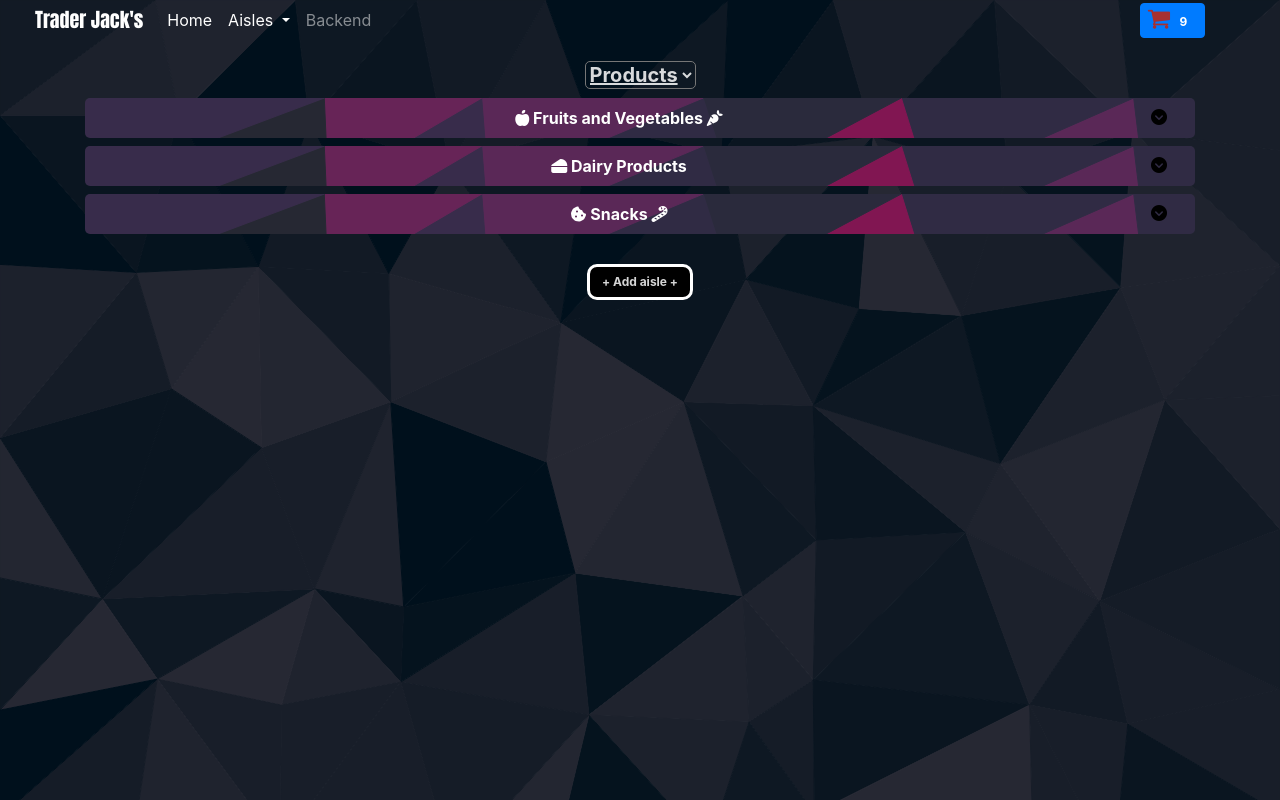
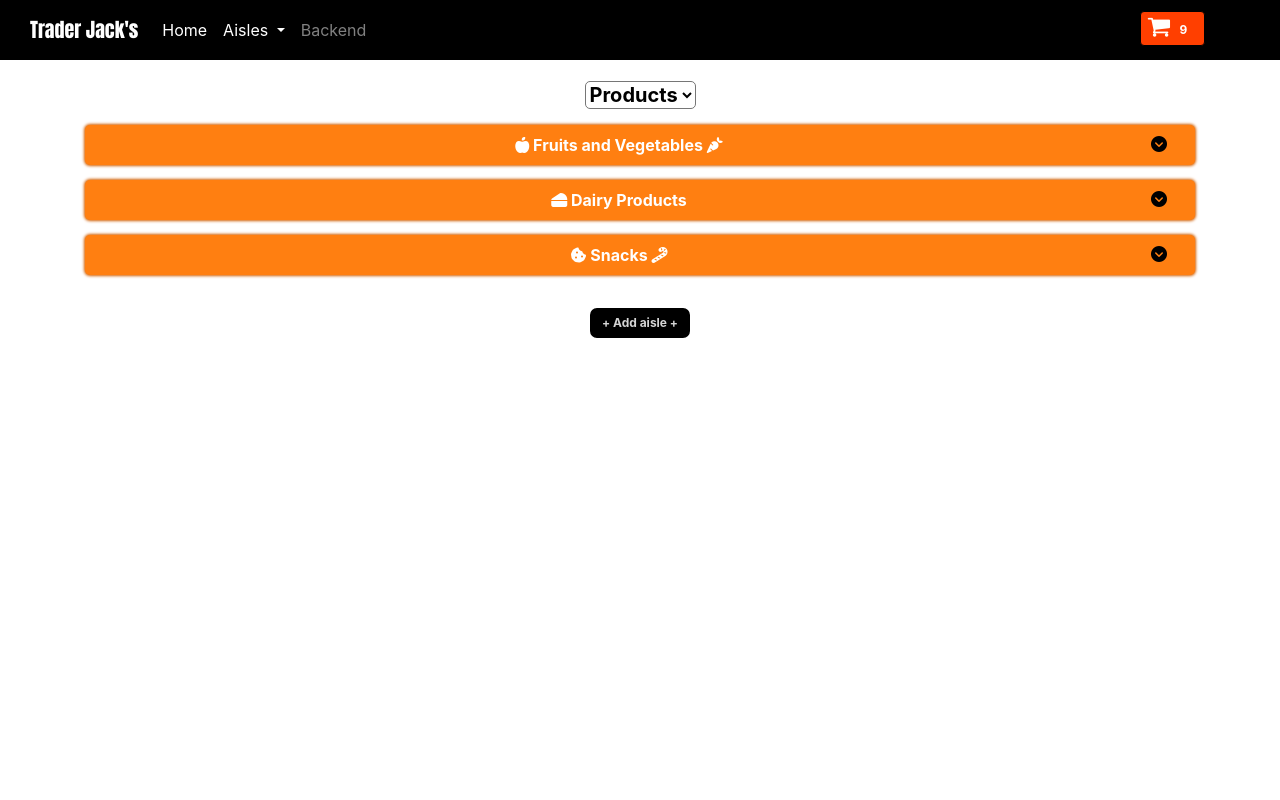
Before and after one commit to SOEN-287-Project/Assignment-1, a PHP site: page /backend.html in a window 1280 px wide. Run offline with PHP 8.4, Linux system fonts and the light colour scheme; some libraries are stand-ins or nearby versions.

Commit message:
New overall style

```diff
--- a/Components/navbar.html
+++ b/Components/navbar.html
@@ -3,7 +3,7 @@
     <div class="container-fluid">
 
         <!--Grocery Store name -->
-        <a class="navbar-brand brand" href="index.html">Trader Jack's</a>
+        <a class="navbar-brand brand" href="../index.html">Trader Jack's</a>
 
         <!--Shopping Cart Icon with number of items displayed (set elementById #nb_items_cart) -->
         <span>
@@ -23,7 +23,7 @@
         <div class="collapse navbar-collapse" id="navbarLinks">
           <ul class="navbar-nav me-auto mb-2 mb-lg-0">
             <li class="nav-item">
-              <a class="nav-link active" aria-current="page" href="index.html">Home</a>
+              <a class="nav-link active" aria-current="page" href="../index.html">Home</a>
             </li>
             <li class="nav-item">
               <div class="dropdown">
@@ -38,7 +38,7 @@
                 </ul>
               </div>
             <li class="nav-item">
-              <a class="nav-link" href="backend.html">Backend</a>
+              <a class="nav-link" href="../backend.html">Backend</a>
             </li>
           </ul>
 
--- a/index.html
+++ b/index.html
@@ -26,10 +26,10 @@
 
 
     <!--Custom Stylesheets-->
-    <link rel="stylesheet" href="styles\style.css">
+    <link rel="stylesheet" href="styles/style.css">
 
     <!--Custom Stylesheets-->
-    <script src="Javascript\backend.js"></script>
+    <script src="Javascript/backend.js"></script>
 
 
     <!--Grocery Store name -->
--- a/styles/style.css
+++ b/styles/style.css
@@ -4,15 +4,19 @@ html, body {
 }
 
 body{
-    background-image: url("../images/background/haikei_background.svg");    /* 262833 and 00101C */
-    color:white;
+    /*background-image: url("../images/background/haikei_background.svg");    /* 262833 and 00101C */
+    color: #FFFFFC;
     background-size:cover;
-
 }
 
 
 
  /* Navbar */
+
+ .container-fluid{
+    background-color: black;
+    padding: 10px;
+ }
 
  .navbar-toggler{
      margin-right: 12px;
@@ -37,8 +41,14 @@ body{
 
  }
 
+ .btn-primary{
+     background-color: #FF3F00;
+     border-color: black;
+ }
+
  .cart_btn{
      margin: 3px 0px;
+     margin-top: 11px;
      padding: 2px 12px 4px 7px;
      position: absolute;
      right:75px;
@@ -47,11 +57,12 @@ body{
  }
  .cart_icon{
     font-size:24px;
-    color:rgb(167, 48, 48);
+    color:#FFFFFC;
  }
 
  .cart_btn:hover{
-    background:black;
+    background:#FF7F11;
+    border-color: black;
  }
 
  .cart_btn:hover .cart_icon{
@@ -94,10 +105,9 @@ body{
  }
 
  .select_styles{
-    text-decoration: underline;
     font-weight: bold;
     background-color: transparent;
-    color:rgba(255, 255, 255, 0.843);
+    color:black;
     cursor:pointer;
     border-radius: 5px;
 
@@ -123,40 +133,43 @@ body{
 
  .table_display{
      min-height: 40px;
-     background-image: url("../images/background/3.svg");
+     /*background-image: url("../images/background/3.svg");  */
+     background-color: #FF7F11;
      border-radius: 5px;
-     margin-top: 8px;
+     margin-top: 15px;
      font-size: 16px;
      font-weight: bold;
      color: white;
      cursor: pointer;
-
-
-
+     box-shadow: 0px 0px 3px 1px rgb(209, 94, 0);
 
  }
 
  .order_color{
-    background-image: url("../images/background/2.svg");
+    /*background-image: url("../images/background/2.svg");*/
+    background-color: #FF7F11;
     color: white;
     min-height: 40px;
     border-radius: 5px;
-    margin-top: 8px;
+    margin-top: 25px;
     font-size: 16px;
     font-weight: bold;
     cursor: pointer;
+    box-shadow: 0px 0px 3px 1px rgb(209, 94, 0);
 
  }
 
  .order_color:hover{
-    background-image: url("../images/background/3.svg");
-    color: greenyellow;
+    /*background-image: url("../images/background/3.svg");*/
+    background-color: #FF9D47;
+    color: black
 
  }
 
  .table_display:hover {
-    background-image: url("../images/background/2.svg");
-    color:yellow;
+    /* background-image: url("../images/background/2.svg");   */
+    background-color: #FF9D47;
+    color:black
 
 
  }
```
Also changed, not shown: other parts of styles/style.css (+20 -17 lines).
